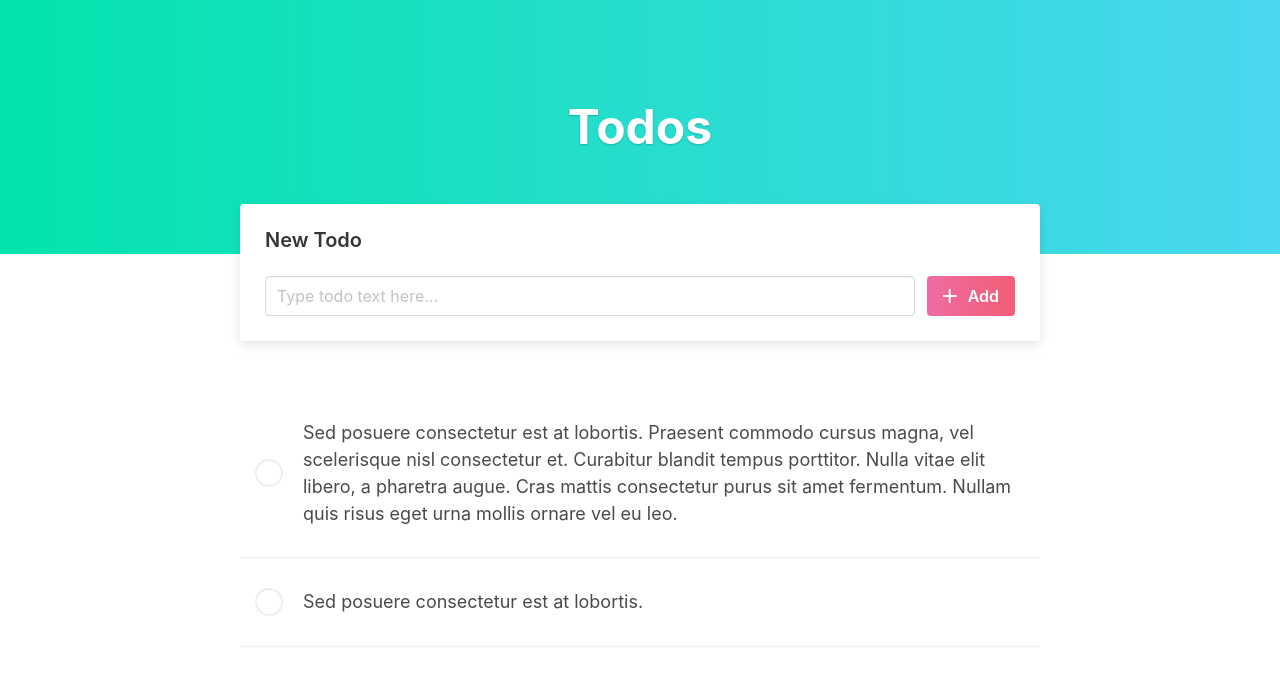
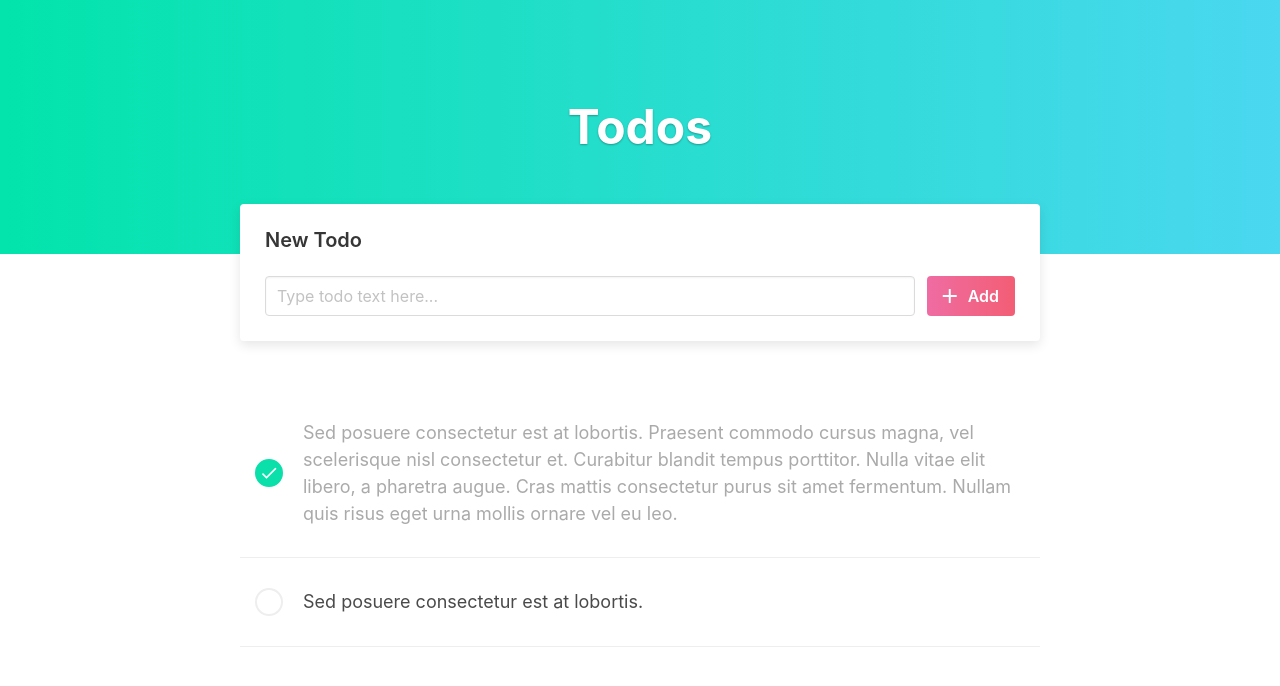
Before and after one commit to derickmoncado/angular-todo-app, an Angular app: page / in a window 1280 px wide. Shown: the top 686 px of the page. Built offline with nearby package versions, Linux system fonts and the light colour scheme.

Commit message:
Added todo-item controls and styles

```diff
--- a/src/app/todos/todos.component.html
+++ b/src/app/todos/todos.component.html
@@ -29,7 +29,7 @@
 <section class="section">
   <div class="container">
     <div class="todo-list">
-      <div class="todo-item">
+      <div class="todo-item completed">
         <div class="check-box">
           <i class="material-icons">check</i>
         </div>
@@ -40,6 +40,14 @@
           consectetur purus sit amet fermentum. Nullam quis risus eget urna
           mollis ornare vel eu leo.
         </div>
+        <div class="todo-controls-box">
+          <div class="todo-control-button">
+            <i class="material-icons">edit</i>
+          </div>
+          <div class="todo-control-button is-danger">
+            <i class="material-icons">delete</i>
+          </div>
+        </div>
       </div>
 
       <div class="todo-item">
@@ -49,6 +57,14 @@
         <div class="todo-text">
           Sed posuere consectetur est at lobortis.
         </div>
+        <div class="todo-controls-box">
+          <div class="todo-control-button">
+            <i class="material-icons">edit</i>
+          </div>
+          <div class="todo-control-button is-danger">
+            <i class="material-icons">delete</i>
+          </div>
+        </div>
       </div>
     </div>
   </div>
--- a/src/app/todos/todos.component.scss
+++ b/src/app/todos/todos.component.scss
@@ -6,7 +6,7 @@
   h1 {
     font-weight: bold;
     color: #fff;
-    text-shadow: 0 1px 2px rgba(black, 0.2);
+    text-shadow: 0 1px 2px rgba(black, 0.3);
   }
 }
 
@@ -39,13 +39,27 @@
     border-radius: 50%;
     height: 28px;
     width: 28px;
-    transition: background-color 0.2s;
+    transition: background-color 0.3s;
 
     i.material-icons {
       font-size: 20px;
       margin: 0 auto;
       opacity: 0; // hide by default
-      transition: opacity 0.2s;
+      transition: opacity 0.3s;
+    }
+  }
+
+  &.completed {
+    color: #aaa;
+
+    .check-box {
+      background: rgb(11, 223, 170);
+      border-color: rgb(11, 223, 170);
+
+      i.material-icons {
+        opacity: 1;
+        color: #fff;
+      }
     }
   }
 }
@@ -56,3 +70,57 @@
     opacity: 0.3;
   }
 }
+
+.todo-item {
+  position: relative;
+
+  .todo-controls-box {
+    position: absolute;
+    bottom: 0;
+    right: 0;
+    display: flex;
+
+    // hidden by defualt
+    opacity: 0;
+    visibility: hidden;
+    transform: translateY(5px);
+    transition: opacity 0.3s, visibility 0.3s, transform 0.3s;
+
+    .todo-control-button {
+      background: #eee;
+      padding: 7px 10px;
+      display: flex;
+
+      i.material-icons {
+        font-size: 20px;
+      }
+
+      &:hover {
+        color: #333;
+        background: #ccc;
+        transition: background 0.3s;
+      }
+
+      &:active {
+        background: #ddd;
+
+        &.is-danger {
+          &:active {
+            i.material-icons {
+              color: red;
+            }
+          }
+        }
+      }
+    }
+  }
+
+  &:hover {
+    .todo-controls-box {
+      opacity: 1;
+      visibility: visible;
+      transition-delay: 0.5s;
+      transform: translateY(0);
+    }
+  }
+}
```
